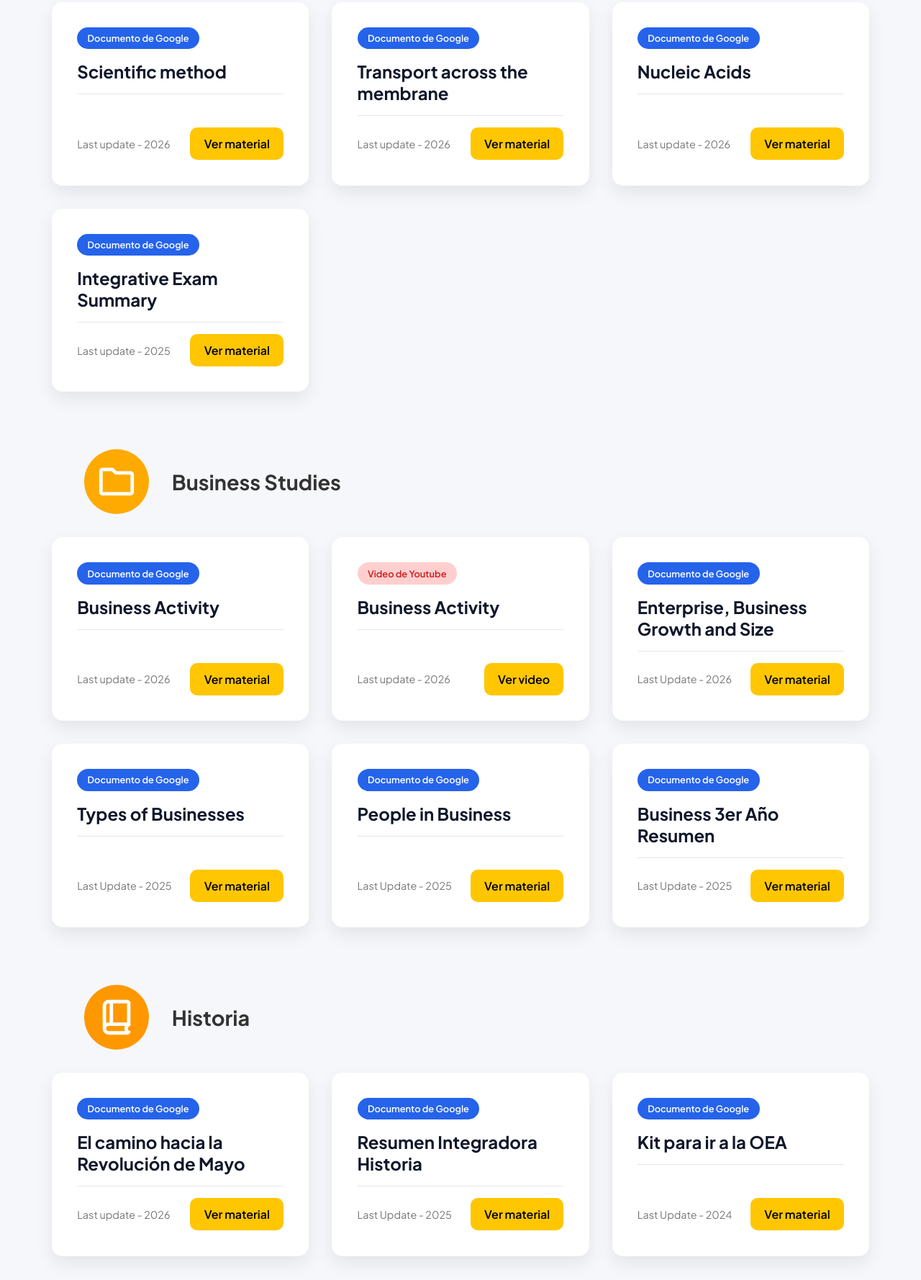
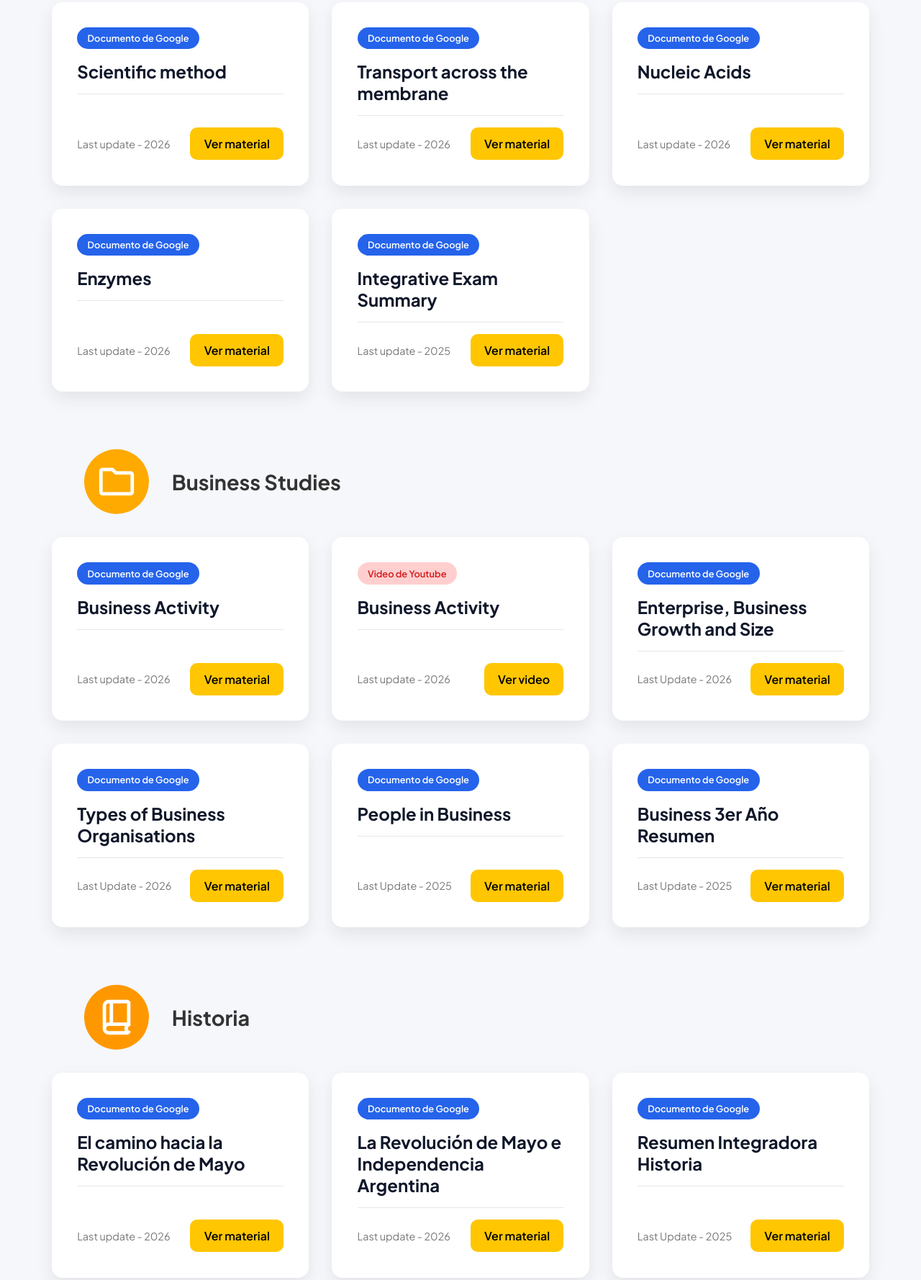
Before and after one commit to JuanR953/ResumenesTrinity, a plain HTML site: page resumenes/3.html in a window 1280 px wide. Shown: the part 536-2314 px from the top of the page at 72% size. Drawn offline with Linux system fonts and the light colour scheme.

```diff
--- a/resumenes/3.html
+++ b/resumenes/3.html
@@ -116,6 +116,17 @@
 
                 <article class="resumen">
                     <h4 class="blue-bg">Documento de Google</h4>
+                    <h3>Enzymes</h3>
+
+                    <hr>
+                    <div class="resumen-info">
+                        <p>Last update - 2026</p>
+                        <a https://docs.google.com/document/d/1aWiAPHo-BxVDYlJ0Y5W_62pviybn36d5JOEqaCeEI7Y/edit?usp=sharing">Ver material</a>
+                    </div>
+                </article>
+
+                <article class="resumen">
+                    <h4 class="blue-bg">Documento de Google</h4>
                     <h3>Integrative Exam Summary</h3>
 
                     <hr>
@@ -174,11 +185,11 @@
 
             <article class="resumen">
                 <h4 class="blue-bg">Documento de Google</h4>
-                <h3>Types of Businesses</h3>
+                <h3>Types of Business Organisations</h3>
 
                 <hr>
                 <div class="resumen-info">
-                    <p>Last Update - 2025</p>
+                    <p>Last Update - 2026</p>
                     <a href="https://docs.google.com/document/d/1MLZOLwIQk1n4ruPfU6mtwpONDM12rFg9HT3eWsc9xAk/edit?usp=sharing">Ver material</a>
                 </div>
             </article>
@@ -227,6 +238,17 @@
                     <div class="resumen-info">
                         <p>Last update - 2026</p>
                         <a href="https://docs.google.com/document/d/1E2gwFYwYmQfPcEp4zKQeL0f_aDXgnm21wId1LVeFbaE/edit?usp=sharing">Ver material</a>
+                    </div>
+                </article>
+
+                <article class="resumen">
+                    <h4 class="blue-bg">Documento de Google</h4>
+                    <h3>La Revolución de Mayo e Independencia Argentina</h3>
+
+                    <hr>
+                    <div class="resumen-info">
+                        <p>Last update - 2026</p>
+                        <a href="https://docs.google.com/document/d/1McNc0QfaLM3jQsyznc7eNm5cRCRlv5KK7mRsmTv8zOo/edit?usp=sharing">Ver material</a>
                     </div>
                 </article>
 
@@ -287,6 +309,17 @@
                         <a href="https://docs.google.com/document/d/1_ROtNn686TNJkv9XLIQ2yTRZD6XazGDO_Z5hvdCcAdI/edit?usp=sharing">Ver material</a>
                     </div>
                 </article>
+
+                <article class="resumen">
+                    <h4 class="blue-bg">Documento de Google</h4>
+                    <h3>Solutions, Solubility and Electrical Conductivity</h3>
+
+                    <hr>
+                    <div class="resumen-info">
+                        <p>Last update - 2026</p>
+                        <a href="https://docs.google.com/document/d/1TNN_AHczKHfkmDPrqXKm__85K1y1xOYyGFDh4i0ItLQ/edit?usp=sharing">Ver material</a>
+                    </div>
+                </article>
             </section>
 
             <!-- PRÁCTICAS DEL LENGUAJE -->
```
